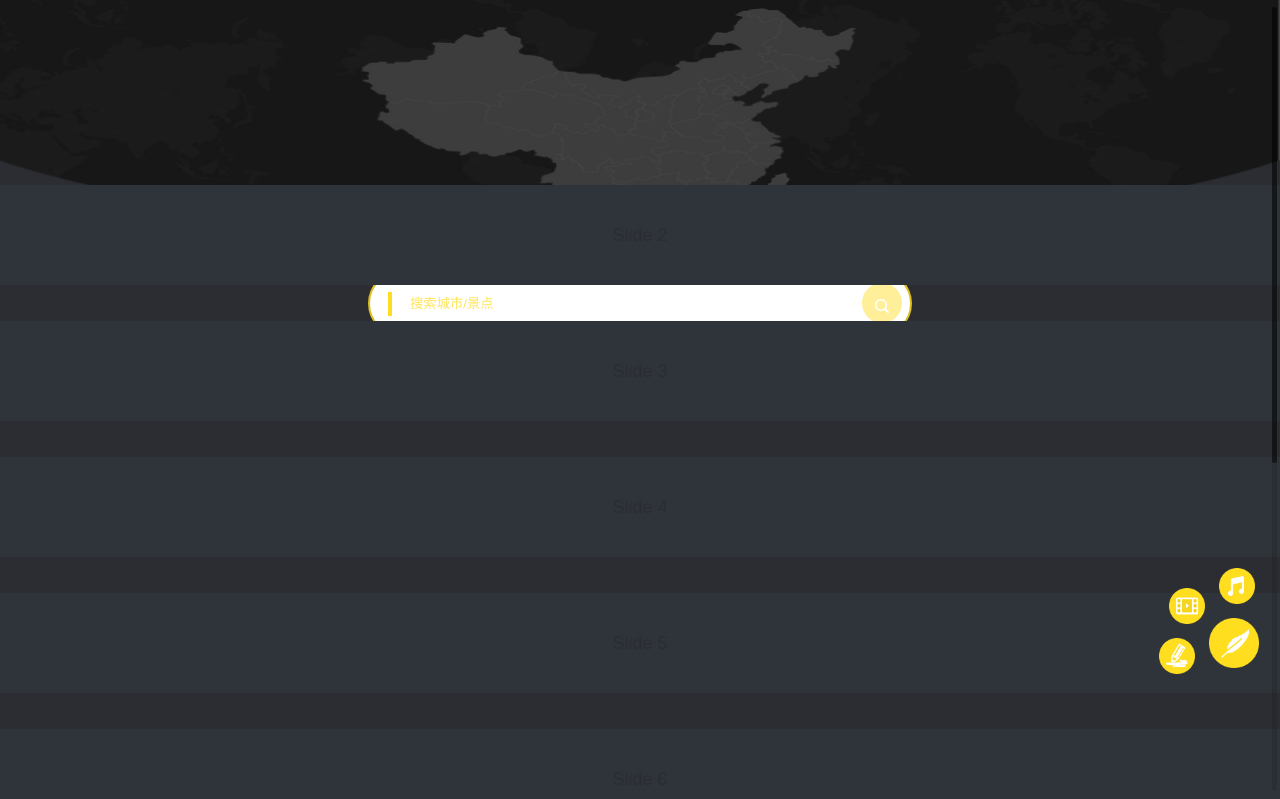
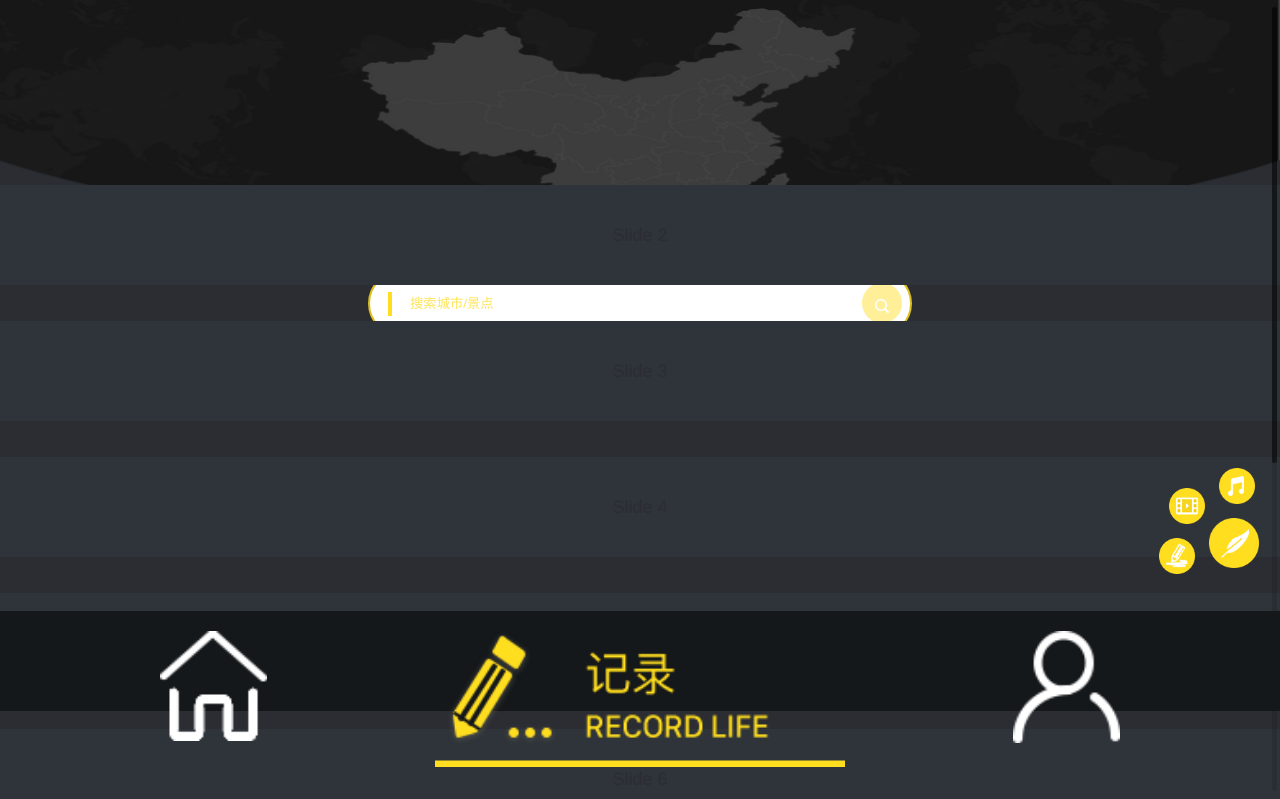
Before and after one commit to atlovelong/laotieshuangji666, a PHP site: page /template/index/my.html in a window 1280 px wide. Shown: the part 89-888 px from the top of the page. Run offline with PHP 8.4, Linux system fonts and the light colour scheme.

Commit message:
白玉龙

```diff
--- a/src/css/my.css
+++ b/src/css/my.css
@@ -92,7 +92,7 @@ input::-webkit-input-placeholder, textarea::-webkit-input-placeholder {
 
 section{
   position: fixed;
-  bottom: 0.4rem;
+  bottom: 1.4rem;
   right: 0rem;
   z-index: 999;
 }
@@ -129,3 +129,30 @@ section{
   top: 20px;
   left: -50px;
 }
+
+footer{
+  position: fixed;
+  bottom: 0;
+  width: 100%;
+  height: 1rem;
+  background: #15181b;
+  z-index: 999;
+  display: flex;
+}
+
+footer a{
+  height: 100%;
+  width: 33.33%;
+  display: block;
+}
+
+footer a img{
+  display: block;
+  width: 25%;
+  margin: 0 auto;
+  margin-top: 0.2rem;
+}
+
+.img-byl-set{
+  width: 96%;
+}
--- a/template/index/my.html
+++ b/template/index/my.html
@@ -126,6 +126,17 @@
         <img src="../../src/img/byl-button-4.png" alt="" class="btn-tv">
       </a>
     </section>
+    <footer>
+      <a href="">
+        <img src="../../src/img/byl-index.png" alt="">
+      </a>
+      <a href="">
+        <img src="../../src/img/byl-set.png" alt="" class="img-byl-set">
+      </a>
+      <a href="">
+        <img src="../../src/img/byl-int.png" alt="">
+      </a>
+    </footer>
 </body>
 </html>
 <script>
```
Also changed, not shown: src/img/byl-index.png (added), src/img/byl-int.png (added), src/img/byl-set.png (added), 3 other files.
